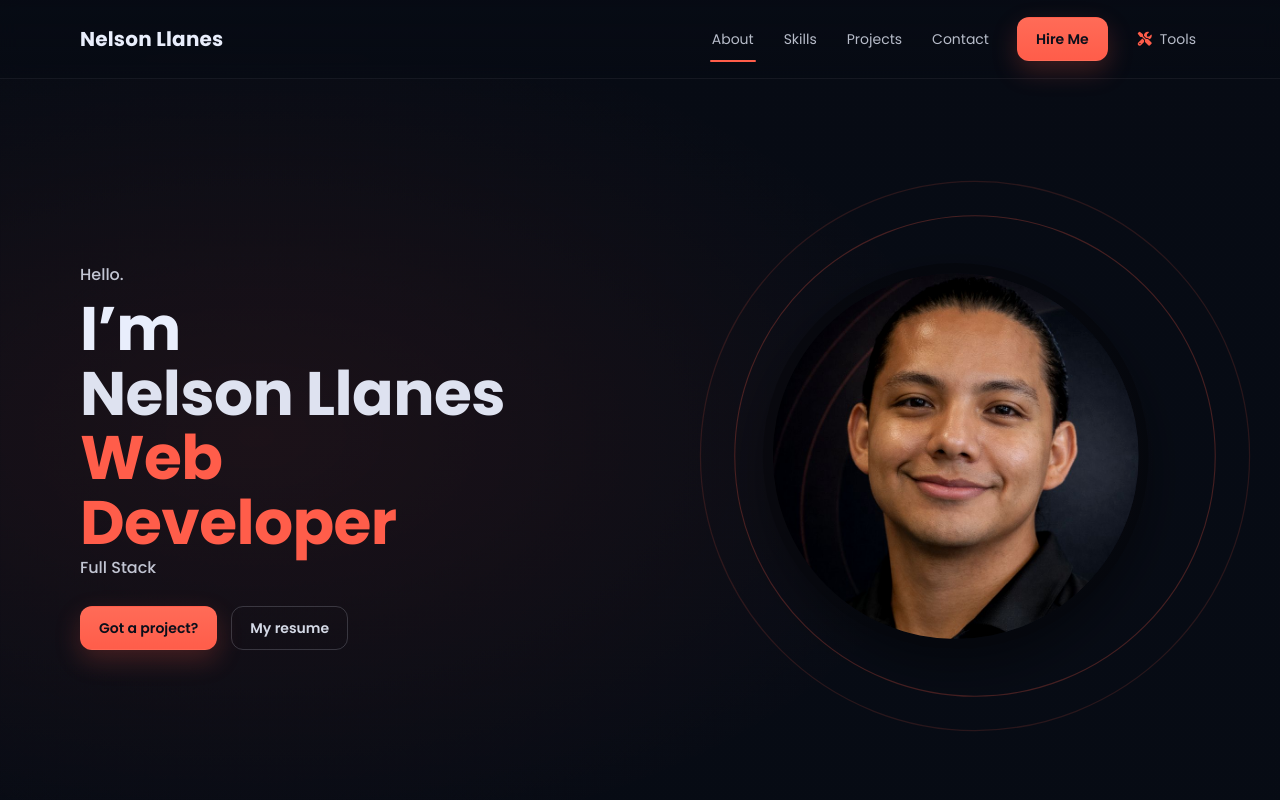
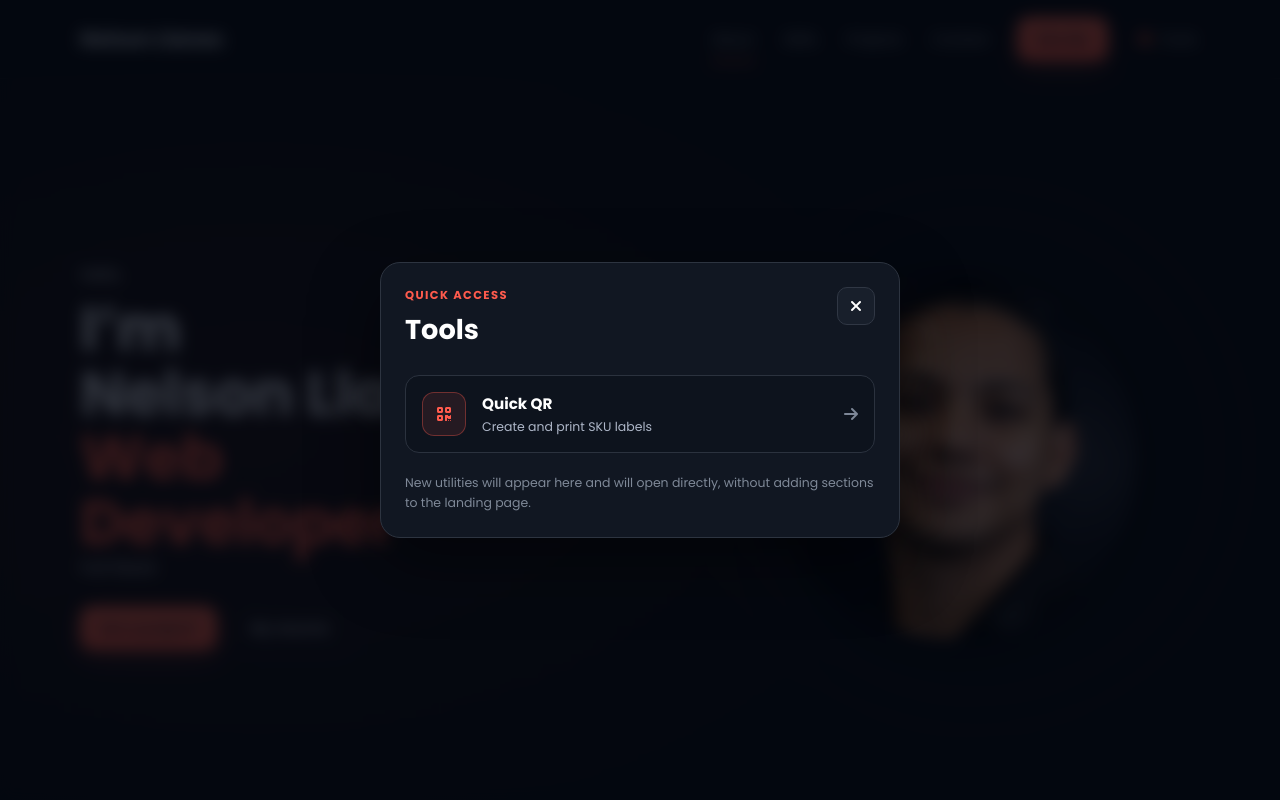
Before and after one commit to NelsonLlanes/Portfolio-Vue-Version, a Vue app: page / in a window 1280 px wide. Both pictures are taken after a click on the button "Tools". Shown: the top 800 px of the page. Built offline with nearby package versions, Linux system fonts and the light colour scheme.

Commit message:
adding tools modal

```diff
--- a/src/components/MainNavbar.vue
+++ b/src/components/MainNavbar.vue
@@ -2,6 +2,7 @@
 import { ref } from 'vue'
 
 const menuOpen = ref(false)
+const emit = defineEmits(['open-tools'])
 
 function toggleMenu() {
   menuOpen.value = !menuOpen.value
@@ -40,6 +41,7 @@ function closeMenu() {
           data-tools-open
           aria-haspopup="dialog"
           aria-controls="toolsDialog"
+          @click="emit('open-tools')"
         >
           <i class="fa-solid fa-screwdriver-wrench" aria-hidden="true"></i>
           <span>Tools</span>
--- /dev/null
+++ b/src/components/toolsModal.vue
@@ -0,0 +1,244 @@
+<script setup>
+import { onBeforeUnmount, onMounted } from 'vue'
+
+const props = defineProps({
+  open: {
+    type: Boolean,
+    default: false,
+  },
+})
+
+const emit = defineEmits(['close'])
+
+function closeModal() {
+  emit('close')
+}
+
+function handleKeydown(event) {
+  if (event.key === 'Escape' && props.open) {
+    closeModal()
+  }
+}
+
+onMounted(() => {
+  window.addEventListener('keydown', handleKeydown)
+})
+
+onBeforeUnmount(() => {
+  window.removeEventListener('keydown', handleKeydown)
+})
+</script>
+
+<template>
+  <Teleport to="body">
+    <div v-if="open" class="tools-modal">
+      <div class="tools-backdrop" @click="closeModal"></div>
+
+      <section class="tools-panel" role="dialog" aria-modal="true" aria-labelledby="tools-title">
+        <div class="tools-header">
+          <div>
+            <p class="tools-eyebrow">QUICK ACCESS</p>
+            <h2 id="tools-title">Tools</h2>
+          </div>
+
+          <button
+            class="tools-close"
+            type="button"
+            aria-label="Close tools menu"
+            @click="closeModal"
+          >
+            <i class="fa-solid fa-xmark" aria-hidden="true"></i>
+          </button>
+        </div>
+
+        <div class="tools-list">
+          <a class="tool-item" href="/tools/qr/">
+            <span class="tool-icon">
+              <i class="fa-solid fa-qrcode" aria-hidden="true"></i>
+            </span>
+
+            <span class="tool-item-copy">
+              <strong>Quick QR</strong>
+              <small>Create and print SKU labels</small>
+            </span>
+
+            <i class="fa-solid fa-arrow-right tool-item-arrow" aria-hidden="true"></i>
+          </a>
+        </div>
+
+        <p class="tools-empty-note">
+          New utilities will appear here and will open directly, without adding sections to the
+          landing page.
+        </p>
+      </section>
+    </div>
+  </Teleport>
+</template>
+
+<style scoped>
+.tools-modal {
+  position: fixed;
+  inset: 0;
+  z-index: 1000;
+  display: grid;
+  place-items: center;
+  padding: 1.5rem;
+}
+
+.tools-backdrop {
+  position: absolute;
+  inset: 0;
+  background: rgba(3, 7, 15, 0.78);
+  backdrop-filter: blur(8px);
+}
+
+.tools-panel {
+  position: relative;
+  z-index: 1;
+
+  width: min(100%, 520px);
+  max-height: calc(100vh - 3rem);
+  overflow-y: auto;
+
+  padding: 1.5rem;
+
+  background: #111722;
+  border: 1px solid #2d3440;
+  border-radius: 20px;
+  box-shadow: 0 24px 70px rgba(0, 0, 0, 0.45);
+}
+
+.tools-header {
+  display: flex;
+  align-items: flex-start;
+  justify-content: space-between;
+  gap: 1rem;
+  margin-bottom: 1.5rem;
+}
+
+.tools-eyebrow {
+  margin: 0 0 0.35rem;
+  color: #ff5b4d;
+  font-size: 0.72rem;
+  font-weight: 700;
+  letter-spacing: 0.12em;
+}
+
+.tools-header h2 {
+  margin: 0;
+  font-size: 1.7rem;
+  color: #fff;
+}
+
+.tools-close {
+  display: grid;
+  place-items: center;
+
+  width: 38px;
+  height: 38px;
+
+  color: #fff;
+  background: #181f2b;
+  border: 1px solid #303744;
+  border-radius: 10px;
+
+  cursor: pointer;
+}
+
+.tools-close:hover {
+  border-color: #ff5b4d;
+  color: #ff5b4d;
+}
+
+.tools-list {
+  display: grid;
+  gap: 0.75rem;
+}
+
+.tool-item {
+  display: grid;
+  grid-template-columns: auto 1fr auto;
+  align-items: center;
+  gap: 1rem;
+
+  padding: 1rem;
+
+  color: #fff;
+  text-decoration: none;
+
+  background: #0d131d;
+  border: 1px solid #2b323e;
+  border-radius: 14px;
+
+  transition:
+    transform 0.2s ease,
+    border-color 0.2s ease;
+}
+
+.tool-item:hover {
+  transform: translateY(-2px);
+  border-color: #ff5b4d;
+}
+
+.tool-icon {
+  display: grid;
+  place-items: center;
+
+  width: 44px;
+  height: 44px;
+
+  color: #ff5b4d;
+  background: rgba(255, 91, 77, 0.1);
+  border: 1px solid rgba(255, 91, 77, 0.35);
+  border-radius: 12px;
+}
+
+.tool-item-copy {
+  display: grid;
+  gap: 0.2rem;
+  min-width: 0;
+}
+
+.tool-item-copy strong {
+  font-size: 0.95rem;
+}
+
+.tool-item-copy small {
+  color: #aeb7c8;
+  font-size: 0.78rem;
+}
+
+.tool-item-arrow {
+  color: #7d8797;
+}
+
+.tools-empty-note {
+  margin: 1.25rem 0 0;
+  color: #7f8998;
+  font-size: 0.78rem;
+  line-height: 1.6;
+}
+
+@media (max-width: 480px) {
+  .tools-modal {
+    padding: 1rem;
+    align-items: end;
+  }
+
+  .tools-panel {
+    width: 100%;
+    padding: 1.25rem;
+    border-radius: 18px;
+  }
+
+  .tool-item {
+    gap: 0.75rem;
+    padding: 0.9rem;
+  }
+
+  .tool-icon {
+    width: 40px;
+    height: 40px;
+  }
+}
+</style>
--- a/src/views/HomeView.vue
+++ b/src/views/HomeView.vue
@@ -6,11 +6,14 @@ import AboutSection from '@/components/AboutSection.vue'
 import SkillSection from '@/components/SkillSection.vue'
 import ProjectsSection from '@/components/ProjectsSection.vue'
 import ContactSection from '@/components/ContactSection.vue'
+import ToolsModal from '@/components/toolsModal.vue'
+import { ref } from 'vue'
+const toolsOpen = ref(false)
 </script>
 
 <template>
   <div class="home">
-    <MainNavbar />
+    <MainNavbar @open-tools="toolsOpen = true" />
     <main>
       <HeroSection />
       <TickerSection />
@@ -19,6 +22,7 @@ import ContactSection from '@/components/ContactSection.vue'
       <SkillSection />
       <ProjectsSection />
       <ContactSection />
+      <ToolsModal :open="toolsOpen" @close="toolsOpen = false" />
     </main>
   </div>
 </template>
```
